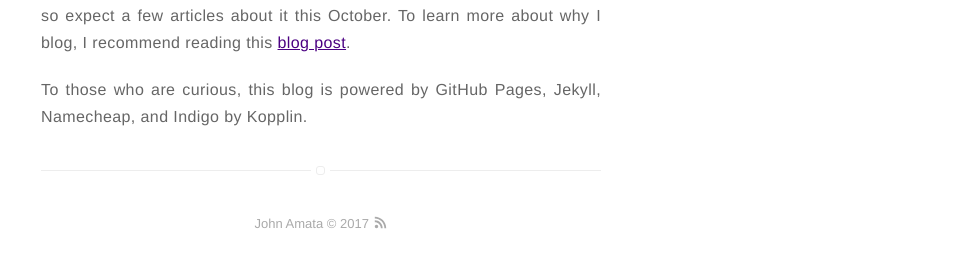
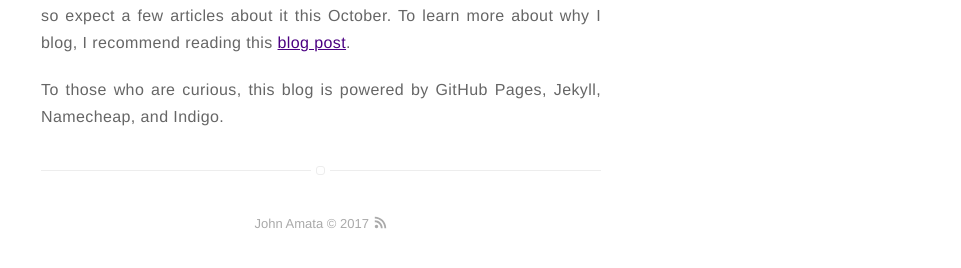
Before and after one commit to jpamata/jpamata.github.io, a Jekyll site: the page built from about.md, in a window 1280 px wide. Shown: the part 1562-1830 px from the top of the page, without its empty margins (319-1280 px from the left). Built offline with Jekyll 4.4.1, drawn with Linux system fonts in a browser that asks for light colours.

Commit message:
Update about.md

```diff
--- a/about.md
+++ b/about.md
@@ -48,4 +48,4 @@ layout: page
 <h2>This Blog</h2>
 <p align="justify">This blog started as a collection of my thoughts and musings across my journey as a programmer. Soon, I will also be publishing my notes as I learn about new domains and skills - currently, I'm learning about ReactJS so expect a few articles about it this October. To learn more about why I blog, I recommend reading this <a href="https://jpamata.github.io/I-Blog-Because/">blog post</a>. </p>
 
-<p align="justify">To those who are curious, this blog is powered by GitHub Pages, Jekyll, Namecheap, and Indigo by Kopplin.</p>
+<p align="justify">To those who are curious, this blog is powered by GitHub Pages, Jekyll, Namecheap, and Indigo.</p>
```
